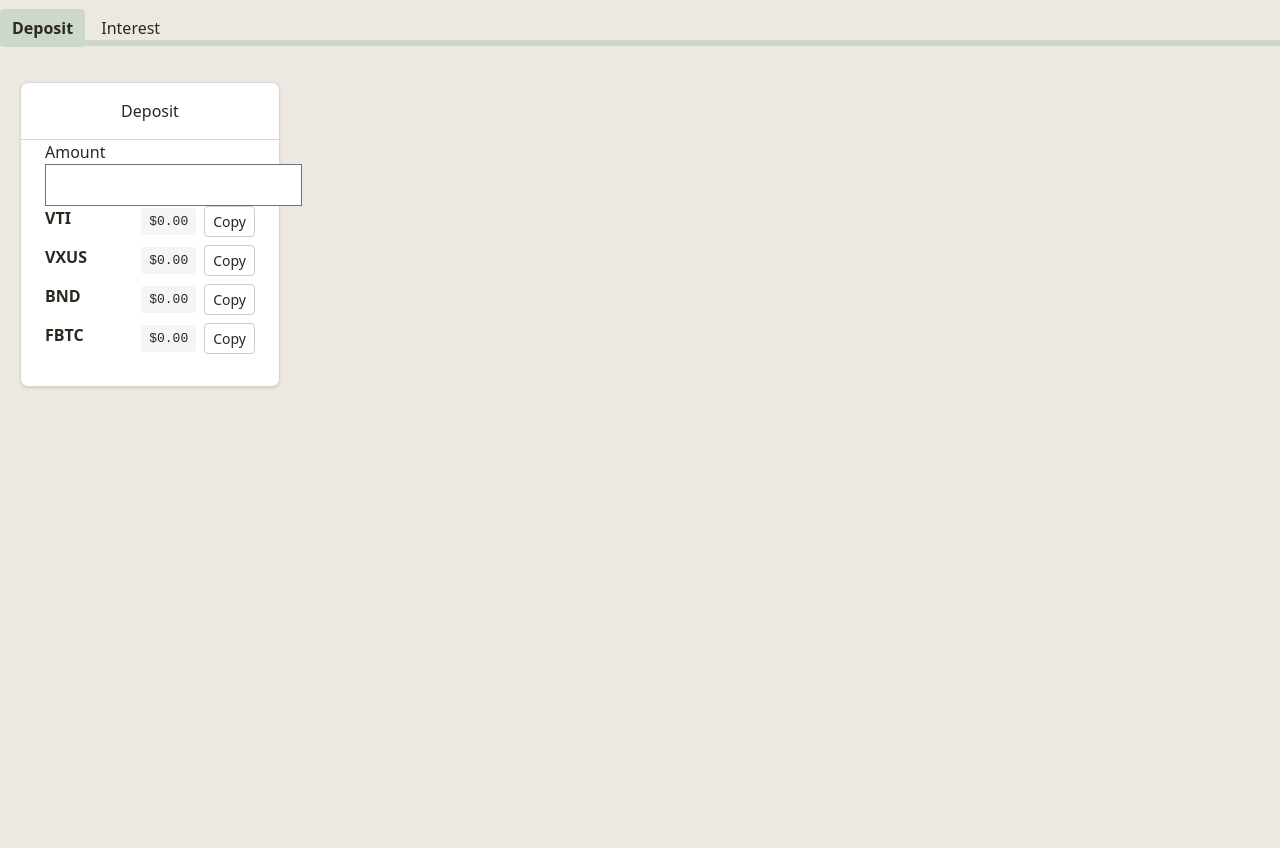
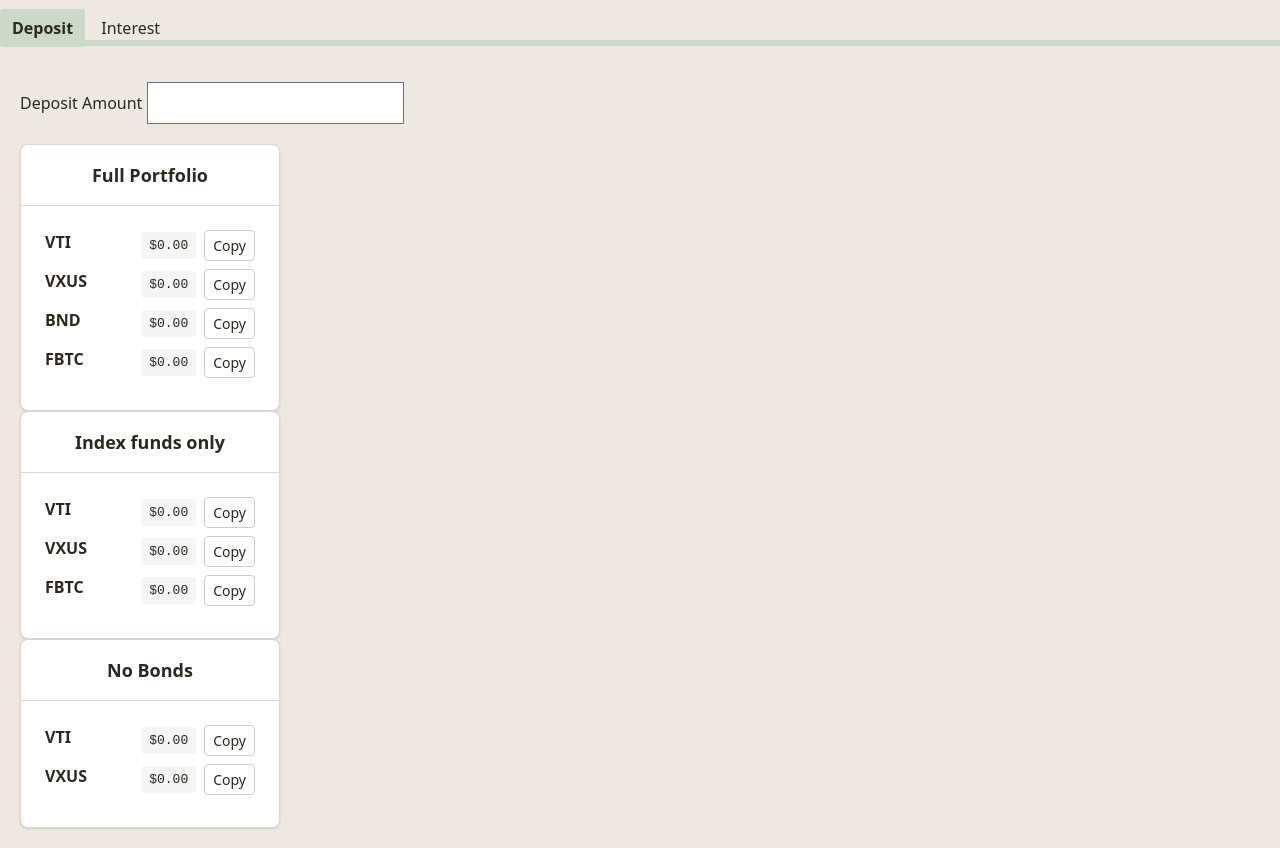
Before and after one commit to ctil/fibonance, a SvelteKit app: page /deposit in a window 1280 px wide. Before the commit the page ends 800 px from the top, so only its background shows below. Built offline with nearby package versions, Linux system fonts and the light colour scheme.

Commit message:
Add more deposit cards

```diff
--- a/src/lib/components/Card.svelte
+++ b/src/lib/components/Card.svelte
@@ -15,8 +15,8 @@
 >
     {#if header}
         <div class="px-6 py-4 border-b border-cream-300 text-center">
-            <h3 class="mb-0">{header}</h3>
+            <h3 class="mb-0 text-lg font-semibold">{header}</h3>
         </div>
     {/if}
-    <div class="px-6 pb-6">{@render body()}</div>
+    <div class="p-6">{@render body()}</div>
 </div>
--- a/src/lib/components/InputCash.svelte
+++ b/src/lib/components/InputCash.svelte
@@ -1,13 +1,18 @@
 <script lang="ts">
+    import type { ClassValue } from "svelte/elements";
+
     interface Props {
         value?: number | null;
         label: string;
+        class?: ClassValue;
     }
 
     const uid = $props.id();
 
-    let { value = $bindable(), label }: Props = $props();
+    let { value = $bindable(), label, class: className }: Props = $props();
 </script>
 
-<label for="{uid}-amount">{label}</label>
-<input id="{uid}-amount" type="number" bind:value />
+<div class={className}>
+    <label for="{uid}-amount">{label}</label>
+    <input id="{uid}-amount" type="number" bind:value />
+</div>
--- a/src/lib/rebalance/config.ts
+++ b/src/lib/rebalance/config.ts
@@ -22,6 +22,41 @@ export const DEFAULT_CONFIG: Config = {
             symbol: "FBTC",
             targetPercentage: 1,
             description: "Bitcoin ETF",
+        },
+    ],
+};
+
+export const INDEXES_ONLY: Config = {
+    stocks: [
+        {
+            symbol: "VTI",
+            targetPercentage: 79,
+            description: "Total Market Fund",
+        },
+        {
+            symbol: "VXUS",
+            targetPercentage: 20,
+            description: "International Fund",
+        },
+        {
+            symbol: "FBTC",
+            targetPercentage: 1,
+            description: "Bitcoin ETF",
+        },
+    ],
+};
+
+export const NO_BONDS: Config = {
+    stocks: [
+        {
+            symbol: "VTI",
+            targetPercentage: 80,
+            description: "Total Market Fund",
+        },
+        {
+            symbol: "VXUS",
+            targetPercentage: 20,
+            description: "International Fund",
         },
     ],
 };
--- a/src/lib/rebalance/index.ts
+++ b/src/lib/rebalance/index.ts
@@ -1,4 +1,10 @@
 export * from "./types";
-export { parseConfig, parseConfigFile, DEFAULT_CONFIG } from "./config";
+export {
+    parseConfig,
+    parseConfigFile,
+    DEFAULT_CONFIG,
+    INDEXES_ONLY,
+    NO_BONDS,
+} from "./config";
 export { rebalance, deposit } from "./rebalance";
 export { amountToInt, formatAmount } from "./utils";
--- a/src/routes/deposit/+page.svelte
+++ b/src/routes/deposit/+page.svelte
@@ -1,18 +1,26 @@
 <script lang="ts">
-    import { deposit, DEFAULT_CONFIG } from "$lib/rebalance";
+    import {
+        deposit,
+        DEFAULT_CONFIG,
+        INDEXES_ONLY,
+        NO_BONDS,
+    } from "$lib/rebalance";
     import CopyCash from "$lib/components/CopyCash.svelte";
     import InputCash from "$lib/components/InputCash.svelte";
+    import Card from "$lib/components/Card.svelte";
 
     let toDeposit = $state(null);
     let toDepositCents = $derived(toDeposit ? toDeposit * 100 : 0);
-    let rebalanceResult = $derived(deposit(DEFAULT_CONFIG, toDepositCents));
+    let fullResult = $derived(deposit(DEFAULT_CONFIG, toDepositCents));
+    let indexesResult = $derived(deposit(INDEXES_ONLY, toDepositCents));
+    let noBondsResult = $derived(deposit(NO_BONDS, toDepositCents));
 </script>
 
-<div class="w-[260px] bg-white border border-cream-300 rounded-lg shadow-sm">
-    <h3 class="px-6 py-4 border-b border-cream-300 text-center">Deposit</h3>
-    <div class="px-6 pb-6">
-        <InputCash label="Amount" bind:value={toDeposit} />
-        {#each rebalanceResult.allocations as allocation}
+<InputCash class="mb-5" label="Deposit Amount" bind:value={toDeposit} />
+
+<Card class="w-[260px]" header="Full Portfolio">
+    {#snippet body()}
+        {#each fullResult.allocations as allocation}
             <div class="flex justify-between mb-2">
                 <span class="w-[60px]"
                     ><b class="mr-3">{allocation.symbol}</b></span
@@ -20,5 +28,31 @@
                 <CopyCash cents={allocation.amount} />
             </div>
         {/each}
-    </div>
-</div>
+    {/snippet}
+</Card>
+
+<Card class="w-[260px]" header="Index funds only">
+    {#snippet body()}
+        {#each indexesResult.allocations as allocation}
+            <div class="flex justify-between mb-2">
+                <span class="w-[60px]"
+                    ><b class="mr-3">{allocation.symbol}</b></span
+                >
+                <CopyCash cents={allocation.amount} />
+            </div>
+        {/each}
+    {/snippet}
+</Card>
+
+<Card class="w-[260px]" header="No Bonds">
+    {#snippet body()}
+        {#each noBondsResult.allocations as allocation}
+            <div class="flex justify-between mb-2">
+                <span class="w-[60px]"
+                    ><b class="mr-3">{allocation.symbol}</b></span
+                >
+                <CopyCash cents={allocation.amount} />
+            </div>
+        {/each}
+    {/snippet}
+</Card>
```
